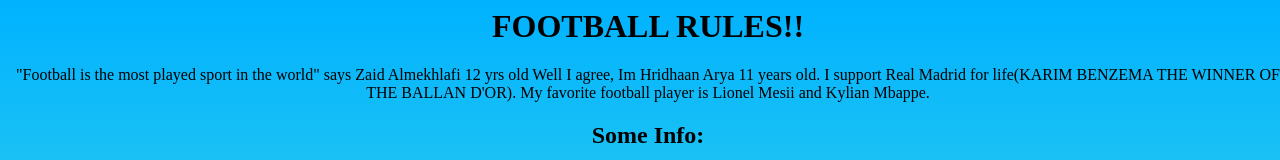
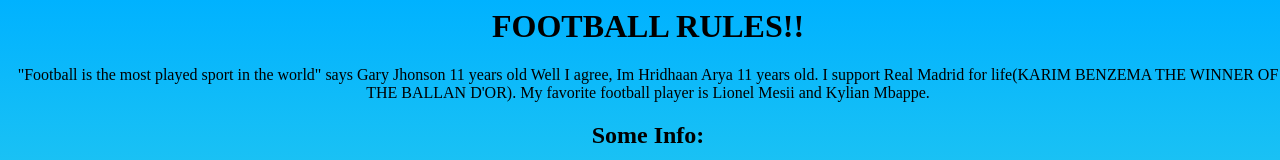
Before and after one commit to Hridhaan7D/MyFootballWebsite, a plain HTML site: page index.html in a window 1280 px wide. Shown: the top 160 px of the page. Drawn offline with Linux system fonts and the light colour scheme.

Commit message:
Update index.html

```diff
--- a/index.html
+++ b/index.html
@@ -17,7 +17,7 @@
 
 
   <p>
-  "Football is the most played sport in the world" says Zaid Almekhlafi 12 yrs old
+  "Football is the most played sport in the world" says Gary Jhonson 11 years old
     Well I agree, Im Hridhaan Arya 11 years old. I support Real Madrid for life(KARIM BENZEMA THE WINNER OF THE BALLAN D'OR).
     My favorite football player is Lionel Mesii and Kylian Mbappe.
   </p>
```
